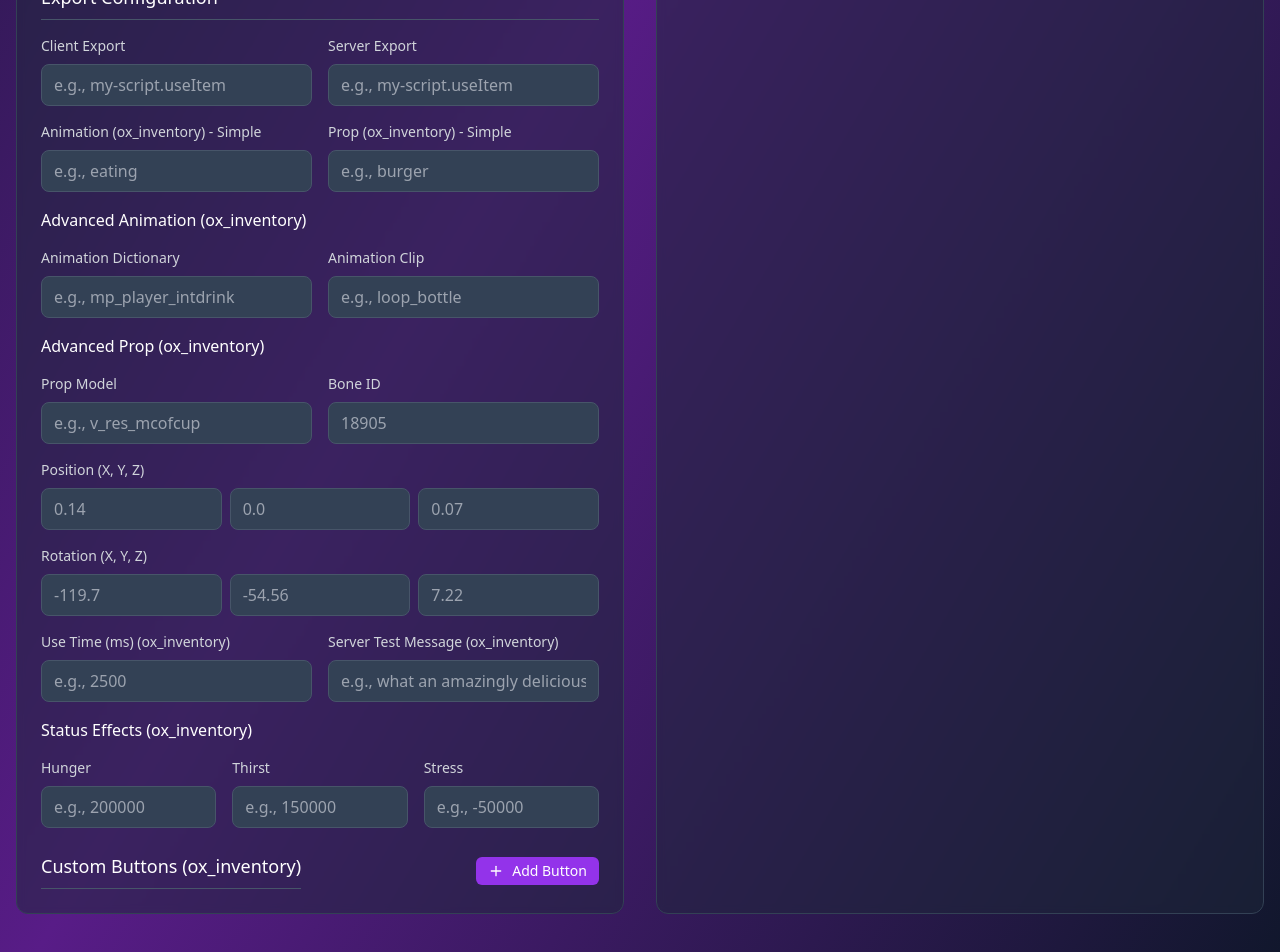
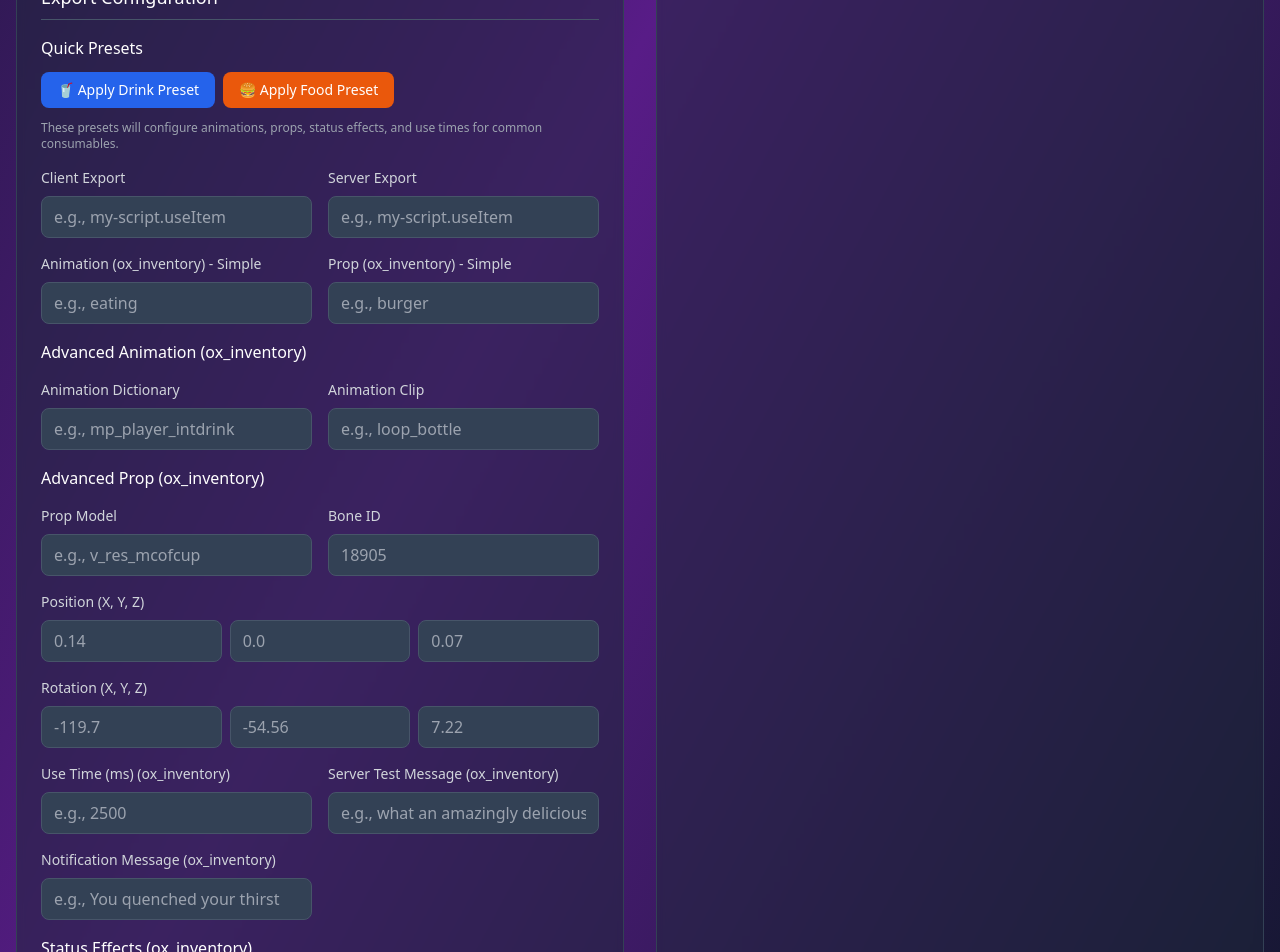
Before and after one commit to ItzMuri/itemcreator, a React (Vite) app: page / in a window 1280 px wide. Shown: the part 1140-2092 px from the top of the page. Built offline with nearby package versions, Linux system fonts and the light colour scheme.

Commit message:
Add drink and food preset buttons

```diff
--- a/src/App.tsx
+++ b/src/App.tsx
@@ -23,7 +23,8 @@ function App() {
       anim: undefined,
       prop: undefined,
       usetime: undefined,
-      disable: {}
+      disable: {},
+      notification: undefined
     },
     server: {
       export: '',
--- a/src/components/ItemForm.tsx
+++ b/src/components/ItemForm.tsx
@@ -8,6 +8,44 @@ interface ItemFormProps {
 }
 
 const ItemForm: React.FC<ItemFormProps> = ({ itemData, setItemData }) => {
+  const applyDrinkPreset = () => {
+    setItemData(prev => ({
+      ...prev,
+      client: {
+        ...prev.client,
+        status: { thirst: 200000 },
+        anim: { dict: 'mp_player_intdrink', clip: 'loop_bottle' },
+        prop: {
+          model: 'prop_ld_can_01',
+          bone: 18905,
+          pos: { x: 0.01, y: 0.01, z: 0.06 },
+          rot: { x: 5.0, y: 5.0, z: -180.5 }
+        },
+        usetime: 2500,
+        notification: 'You quenched your thirst with a sprunk'
+      }
+    }));
+  };
+
+  const applyFoodPreset = () => {
+    setItemData(prev => ({
+      ...prev,
+      client: {
+        ...prev.client,
+        status: { hunger: 200000 },
+        anim: { dict: 'mp_player_inteat', clip: 'loop_eat' },
+        prop: {
+          model: 'prop_cs_burger_01',
+          bone: 18905,
+          pos: { x: 0.01, y: 0.01, z: 0.06 },
+          rot: { x: 5.0, y: 5.0, z: -180.5 }
+        },
+        usetime: 3000,
+        notification: 'You enjoyed a delicious burger'
+      }
+    }));
+  };
+
   const updateField = (field: string, value: any) => {
     setItemData(prev => ({
       ...prev,
@@ -444,6 +482,28 @@ const ItemForm: React.FC<ItemFormProps> = ({ itemData, setItemData }) => {
           Export Configuration
         </h3>
 
+        {/* Preset Buttons */}
+        <div className="space-y-3">
+          <h4 className="text-md font-medium text-white">Quick Presets</h4>
+          <div className="flex flex-col sm:flex-row gap-2">
+            <button
+              onClick={applyDrinkPreset}
+              className="flex items-center justify-center gap-2 px-4 py-2 bg-blue-600 hover:bg-blue-700 text-white rounded-lg transition-colors text-sm"
+            >
+              🥤 Apply Drink Preset
+            </button>
+            <button
+              onClick={applyFoodPreset}
+              className="flex items-center justify-center gap-2 px-4 py-2 bg-orange-600 hover:bg-orange-700 text-white rounded-lg transition-colors text-sm"
+            >
+              🍔 Apply Food Preset
+            </button>
+          </div>
+          <p className="text-xs text-gray-400">
+            These presets will configure animations, props, status effects, and use times for common consumables.
+          </p>
+        </div>
+
         <div className="grid grid-cols-1 sm:grid-cols-2 gap-4">
           <div>
             <label className="block text-sm font-medium text-gray-300 mb-2">
@@ -741,6 +801,19 @@ const ItemForm: React.FC<ItemFormProps> = ({ itemData, setItemData }) => {
               className="w-full px-3 py-2 bg-slate-700 border border-slate-600 rounded-lg text-white placeholder-gray-400 focus:ring-2 focus:ring-purple-500 focus:border-transparent text-sm sm:text-base"
             />
           </div>
+
+          <div>
+            <label className="block text-sm font-medium text-gray-300 mb-2">
+              Notification Message (ox_inventory)
+            </label>
+            <input
+              type="text"
+              value={itemData.client.notification || ''}
+              onChange={(e) => updateNestedField('client', 'notification', e.target.value)}
+              placeholder="e.g., You quenched your thirst"
+              className="w-full px-3 py-2 bg-slate-700 border border-slate-600 rounded-lg text-white placeholder-gray-400 focus:ring-2 focus:ring-purple-500 focus:border-transparent text-sm sm:text-base"
+            />
+          </div>
         </div>
 
         <div className="space-y-4">
--- a/src/types/ItemData.ts
+++ b/src/types/ItemData.ts
@@ -46,6 +46,7 @@ export interface ItemData {
       combat?: boolean;
       mouse?: boolean;
     };
+    notification?: string;
   };
   server: {
     export: string;
```
